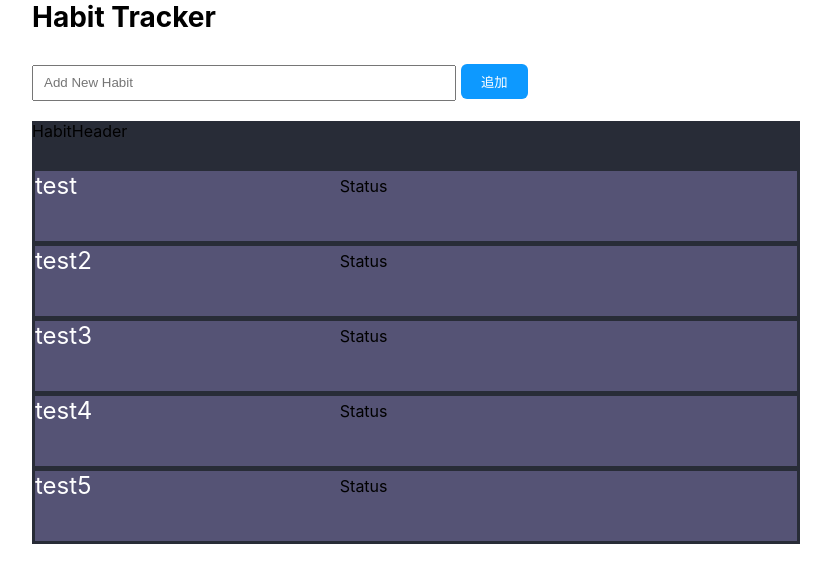
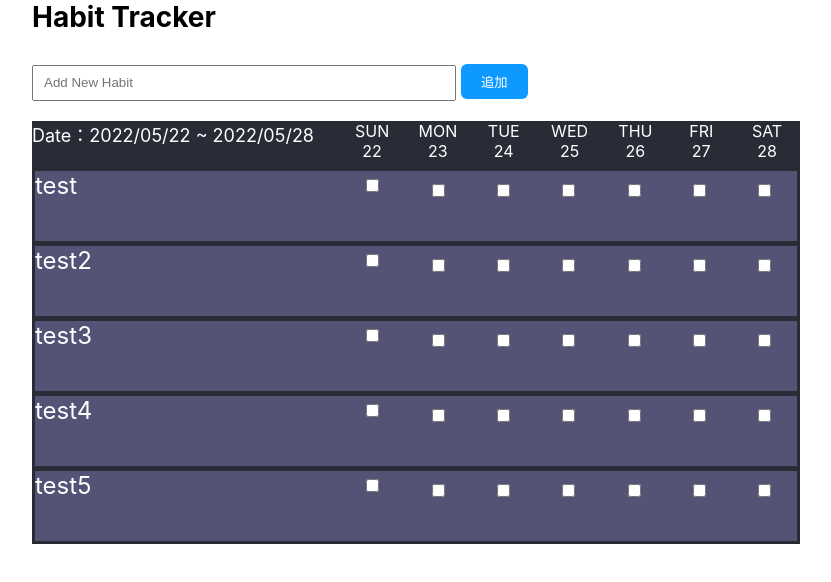
Before and after one commit to Yuji5117/habit_tracker_react, a React (Create React App) app: page / in a window 1280 px wide. Shown: the top 582 px of the page, without its empty margins (224-1055 px from the left). Built offline with nearby package versions, Linux system fonts and the light colour scheme.

Commit message:
Day.jsを導入し、1週間の日付表示処理を実装

```diff
--- a/package.json
+++ b/package.json
@@ -11,6 +11,7 @@
     "@types/react": "^18.0.9",
     "@types/react-dom": "^18.0.5",
     "@types/styled-components": "^5.1.25",
+    "dayjs": "^1.11.2",
     "react": "^18.1.0",
     "react-dom": "^18.1.0",
     "react-scripts": "5.0.1",
--- a/src/components/HabitHeader.tsx
+++ b/src/components/HabitHeader.tsx
@@ -1,12 +1,64 @@
 import React from "react";
 import styled from "styled-components";
+import dayjs from "dayjs";
 
 const HabitHeader = () => {
-  return <Wrapepr>HabitHeader</Wrapepr>;
+  const weekDays = ["SUN", "MON", "TUE", "WED", "THU", "FRI", "SAT"];
+  const today = dayjs();
+  const startDayOfWeek = today.startOf("week");
+  const endDayOfWeek = today.endOf("week");
+
+  return (
+    <Wrapepr>
+      <TitleBlock>
+        <Title>
+          Date：
+          {`${startDayOfWeek.format("YYYY/MM/DD")} ~ ${endDayOfWeek.format(
+            "YYYY/MM/DD"
+          )}`}
+        </Title>
+      </TitleBlock>
+      <StatusBlock>
+        <StatusWeekDay>
+          {weekDays.map((weekDay, index) => (
+            <StatusDay key={index}>
+              <p>{weekDay}</p>
+              <p>{startDayOfWeek.add(index, "d").format("D")}</p>
+            </StatusDay>
+          ))}
+        </StatusWeekDay>
+      </StatusBlock>
+    </Wrapepr>
+  );
 };
 
 export default HabitHeader;
 
 const Wrapepr = styled.div`
   height: 50px;
+  display: flex;
 `;
+
+const TitleBlock = styled.div`
+  width: 40%;
+`;
+
+const Title = styled.div`
+  font-size: 18px;
+  color: white;
+`;
+
+const StatusBlock = styled.div`
+  width: 60%;
+`;
+
+const StatusWeekDay = styled.ul`
+  display: flex;
+  flex-direction: row;
+`;
+
+const StatusDay = styled.li`
+  width: 70px;
+  color: white;
+  text-align: center;
+`;
--- a/src/components/HabitItem.tsx
+++ b/src/components/HabitItem.tsx
@@ -12,7 +12,31 @@ const HabitItem = ({ habit }: PropsType) => {
       <TitleBlock>
         <Title>{habit.title}</Title>
       </TitleBlock>
-      <StatusBlock>Status</StatusBlock>
+      <StatusBlock>
+        <StatusWeekDay>
+          <StatusDay>
+            <input type="checkbox" />
+          </StatusDay>
+          <StatusDay>
+            <input type="checkbox" />
+          </StatusDay>
+          <StatusDay>
+            <input type="checkbox" />
+          </StatusDay>
+          <StatusDay>
+            <input type="checkbox" />
+          </StatusDay>
+          <StatusDay>
+            <input type="checkbox" />
+          </StatusDay>
+          <StatusDay>
+            <input type="checkbox" />
+          </StatusDay>
+          <StatusDay>
+            <input type="checkbox" />
+          </StatusDay>
+        </StatusWeekDay>
+      </StatusBlock>
     </Wrapper>
   );
 };
@@ -36,4 +60,14 @@ const Title = styled.div`
 
 const StatusBlock = styled.div`
   width: 60%;
+  text-align: center;
 `;
+
+const StatusWeekDay = styled.ul`
+  display: flex;
+  flex-direction: row;
+`;
+
+const StatusDay = styled.li`
+  width: 70px;
+`;
```
Also changed, not shown: 1 other file (tests, documents, lock files or other folders).
